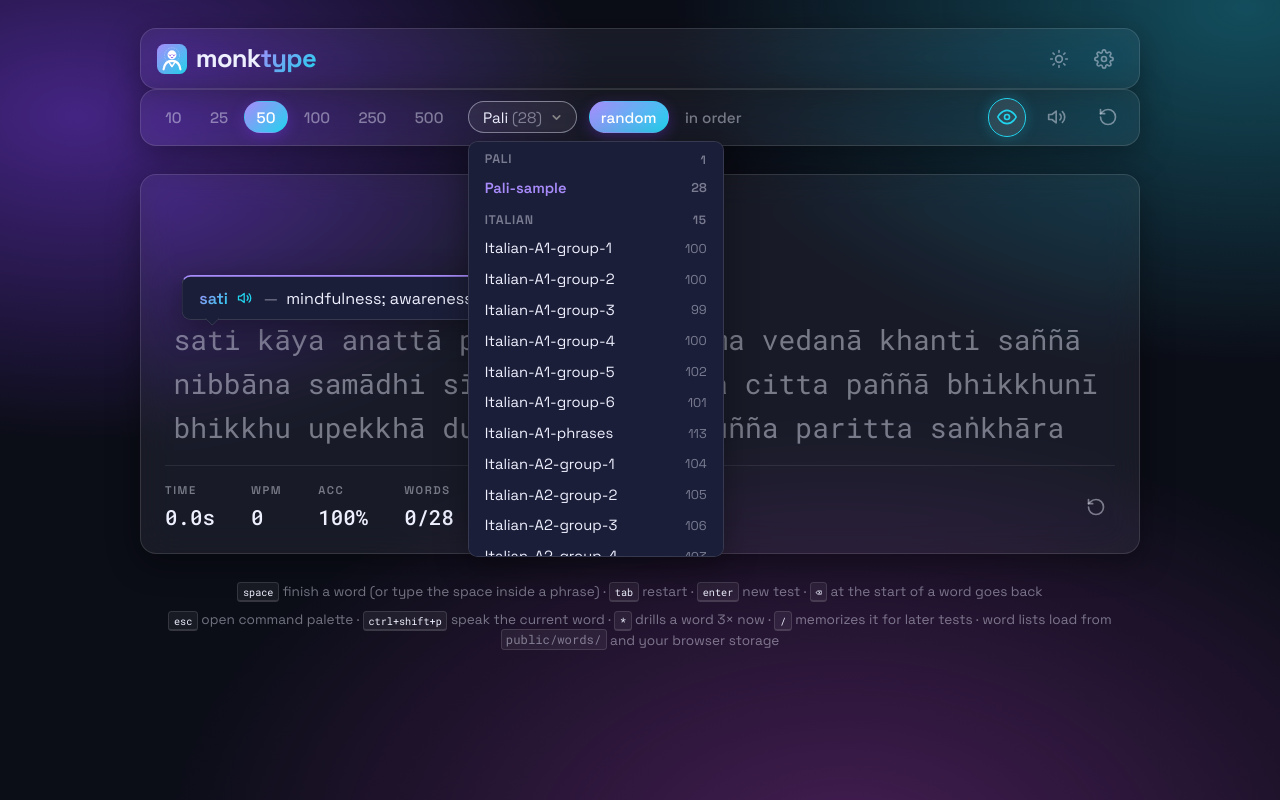
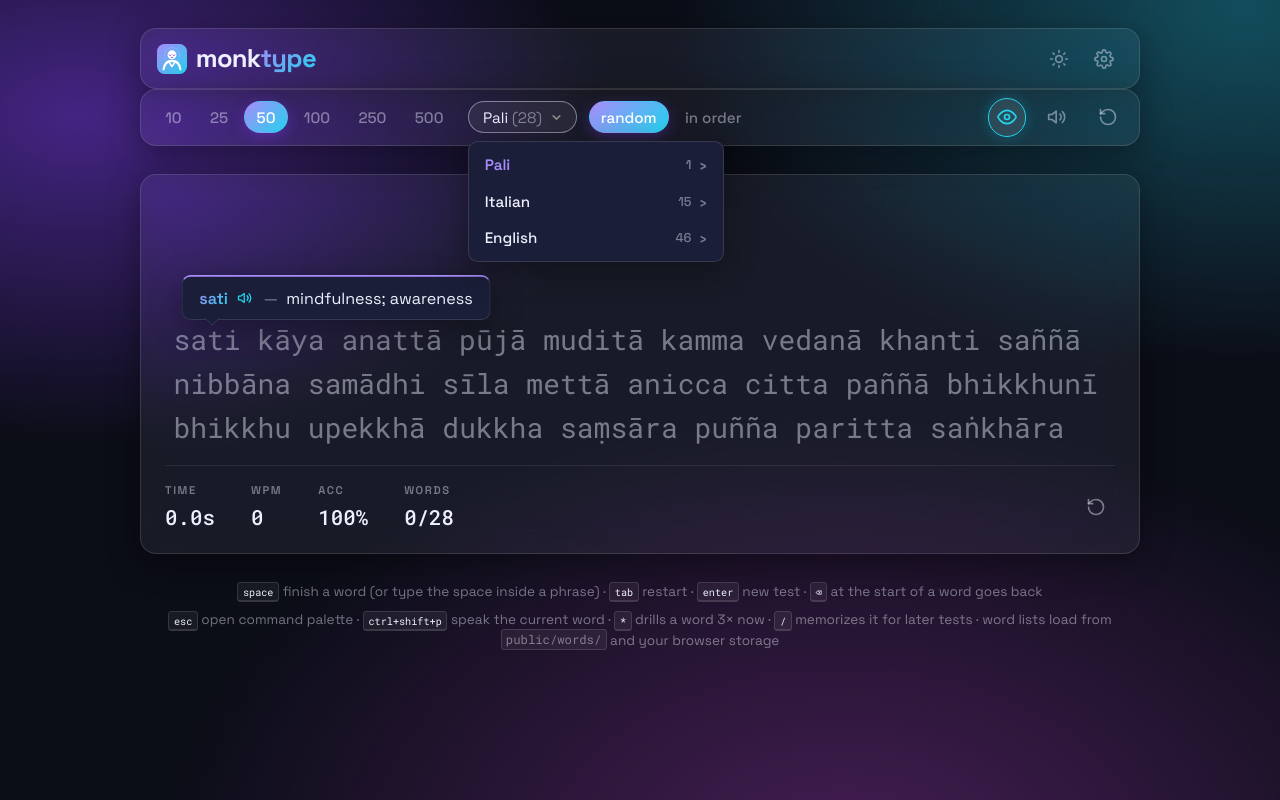
Before and after one commit to brazilianmonk/monktype, a React (Vite) app: page / in a window 1280 px wide. Both pictures are taken after a click on the button "Choose a word list". Built offline with nearby package versions, Linux system fonts and the light colour scheme.

Commit message:
improving dropdown

```diff
--- a/src/components/ListPicker.tsx
+++ b/src/components/ListPicker.tsx
@@ -17,13 +17,17 @@
 /**
  * Language-grouped replacement for the flat word-list <select>.
  *
- * One scrollable menu: a header per language ("Pali", "Italian", "English")
- * with that language's lists directly beneath it — everything visible at
- * once, no hover timing involved. Clicking a list selects it; the menu
- * closes on selection, outside click, ESC, or the picker button.
+ * The menu first shows only the languages ("English", "Italian", "Pali"),
+ * each with its list count; clicking a language expands its lists inline
+ * (one language open at a time). Clicking a list selects it. The menu
+ * closes on selection, outside click, ESC, or the picker button. There is
+ * deliberately no hover behavior: hover-driven open/close caused menus to
+ * shut under the cursor (see git history).
  */
 export function ListPicker({ lists, listId, onList }: ListPickerProps) {
   const [open, setOpen] = useState(false);
+  /** Which language's lists are expanded (one at a time; null = collapsed). */
+  const [openLang, setOpenLang] = useState<string | null>(null);
   const rootRef = useRef<HTMLDivElement>(null);
 
   const activeList = lists.find((l) => l.id === listId);
@@ -62,6 +66,14 @@
     return () => bar.classList.remove("list-picker-open");
   }, [open]);
 
+  // Keep the freshly expanded language's lists inside the scrolling menu.
+  useEffect(() => {
+    if (!open || !openLang) return;
+    rootRef.current
+      ?.querySelector('[aria-expanded="true"] ~ .lp-lists, .lp-group.open .lp-lists')
+      ?.scrollIntoView({ block: "nearest" });
+  }, [open, openLang]);
+
   const select = (id: string) => {
     onList(id);
     setOpen(false);
@@ -84,7 +96,11 @@
       <button
         type="button"
         className={`list-picker-btn${activeList ? "" : " placeholder"}`}
-        onClick={() => setOpen((v) => !v)}
+        onClick={() => {
+          setOpen((v) => !v);
+          // Opening always starts fully collapsed: languages only.
+          setOpenLang(null);
+        }}
         aria-haspopup="true"
         aria-expanded={open}
         title="Choose a word list"
@@ -93,13 +109,25 @@
       </button>
 
       {open && (
-        <div className="list-picker-menu" role="listbox" aria-label="Word lists">
-          {groups.map((g) => (
-            <div key={g.language} className="lp-group">
-              <div className="lp-header">
+        <div className="list-picker-menu" role="menu" aria-label="Word lists">
+          {groups.map((g) => {
+            const expanded = g.language === openLang;
+            const hasActive = g.lists.some((l) => l.id === listId);
+            return (
+              <div key={g.language} className={`lp-group${expanded ? " open" : ""}${hasActive ? " has-active" : ""}`}>
+                <button
+                  type="button"
+                  className={`lp-language${hasActive ? " active" : ""}`}
+                  onClick={() => setOpenLang((cur) => (cur === g.language ? null : g.language))}
+                  aria-expanded={expanded}
+                  aria-haspopup="true"
+                >
                   <span className="lp-lang-name">{g.language}</span>
                   <span className="lp-lang-count">{g.lists.length}</span>
-              </div>
+                  <span className="lp-arrow" aria-hidden="true">›</span>
+                </button>
+                {expanded && (
+                  <div className="lp-lists" role="listbox" aria-label={`${g.language} word lists`}>
                     {g.lists.map((l) => (
                       <button
                         key={l.id}
@@ -115,7 +143,10 @@
                       </button>
                     ))}
                   </div>
-          ))}
+                )}
+              </div>
+            );
+          })}
         </div>
       )}
     </div>
--- a/src/styles/global.css
+++ b/src/styles/global.css
@@ -358,26 +358,35 @@
 }
 
 .lp-group + .lp-group {
-  margin-top: 0.35rem;
-}
-
-/* Language section header — lists sit directly below it. */
-.lp-header {
+  margin-top: 0.2rem;
+}
+
+/* Clickable language row — the menu opens with only these visible; clicking
+   one expands its lists inline (accordion, one language at a time). */
+.lp-language {
   display: flex;
   align-items: center;
   gap: 0.5rem;
-  padding: 0.4rem 0.6rem 0.2rem;
-  color: var(--sub-color);
-  font-size: 0.78rem;
+  width: 100%;
+  background: none;
+  border: none;
+  border-radius: 0.45rem;
+  color: var(--text-color);
+  font-family: var(--font);
+  font-size: 0.95rem;
+  font-weight: 500;
+  padding: 0.45rem 0.6rem;
+  cursor: pointer;
+  text-align: left;
+}
+
+.lp-language:hover {
+  background: var(--glass-bg-hover);
+}
+
+.lp-language.active {
+  color: var(--main-color);
   font-weight: 600;
-  text-transform: uppercase;
-  letter-spacing: 0.06em;
-  user-select: none;
-  -webkit-user-select: none;
-}
-
-.lp-header:first-child {
-  padding-top: 0.15rem;
 }
 
 .lp-lang-name {
@@ -385,7 +394,30 @@
 }
 
 .lp-lang-count {
-  font-size: 0.75rem;
+  color: var(--sub-color);
+  font-size: 0.8rem;
+}
+
+.lp-arrow {
+  color: var(--sub-color);
+  transition: transform 0.15s;
+}
+
+.lp-group.open .lp-arrow {
+  transform: rotate(90deg);
+  color: var(--main-color);
+}
+
+/* Expanded language: its lists flow inline below the row (indented). */
+.lp-group.open {
+  background: rgba(127, 127, 127, 0.06);
+  border-radius: 0.55rem;
+}
+
+.lp-lists {
+  display: flex;
+  flex-direction: column;
+  padding: 0 0.35rem 0.35rem;
 }
 
 .lp-list {
```
Lines whose indentation alone changed are shown as unchanged.
